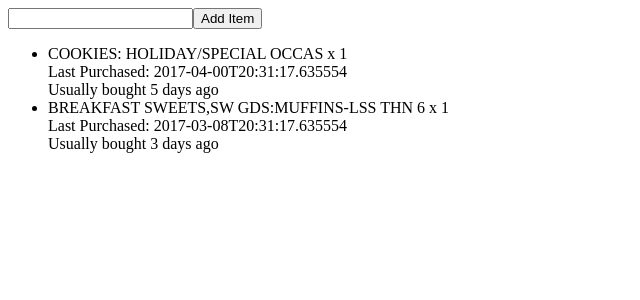
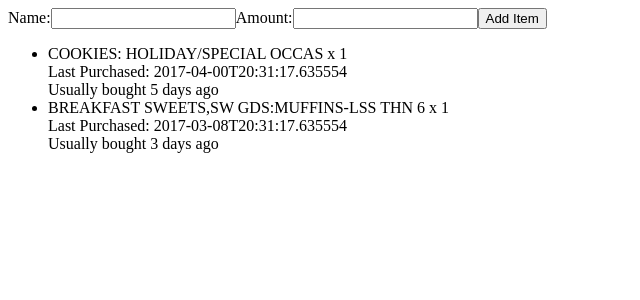
Before and after one commit to TeamEatGood/shopping-list-ui, a React app: page / in a window 1280 px wide. Shown: the top 300 px of the page, without its empty margins (0-640 px from the left). Built offline with nearby package versions, Linux system fonts and the light colour scheme.

Commit message:
more inputs and validating before showing fields

```diff
--- a/src/components/ShoppingItem.js
+++ b/src/components/ShoppingItem.js
@@ -9,8 +9,8 @@ const ShoppingItem = ({ onClick, bought, name, amount, lastPurchased, normalInte
         }}
     >
         <div>{name} x {amount}</div>
-        <div>Last Purchased: {lastPurchased}</div>
-        <div>Usually bought {normalInterval} days ago</div>
+        {lastPurchased && <div>Last Purchased: {lastPurchased}</div>}
+        {normalInterval && <div>Usually bought {normalInterval} days ago</div>}
     </li>
 );
 
--- a/src/containers/AddShoppingItem.js
+++ b/src/containers/AddShoppingItem.js
@@ -3,21 +3,30 @@ import { connect } from 'react-redux';
 import { addShoppingItem } from '../actions/shoppingItems';
 
 let AddShoppingItem = ({ dispatch }) => {
-    let input;
+    let nameInput;
+    let amountInput;
 
     return (
         <div>
             <form onSubmit={e => {
                 e.preventDefault();
-                if(!input.value.trim()){
+                if(!nameInput.value.trim() || !amountInput.value.trim()){
                     return;
                 }
-                dispatch(addShoppingItem(input.value));
-                input.value = '';
+                dispatch(addShoppingItem(nameInput.value, parseInt(amountInput.value)));
+                nameInput.value = '';
+                amountInput.value = '';
             }}>
-                <input ref={node => {
-                    input = node;
+                <label htmlFor="name">Name:</label>
+                <input id="name" type="text" ref={node => {
+                    nameInput = node;
                 }} />
+
+                 <label htmlFor="amount">Amount:</label>
+                 <input id="amount" type="number" min="1" ref={node => {
+                    amountInput = node;
+                }} />
+
                 <button type="submit">Add Item</button>
             </form>
         </div>
```
